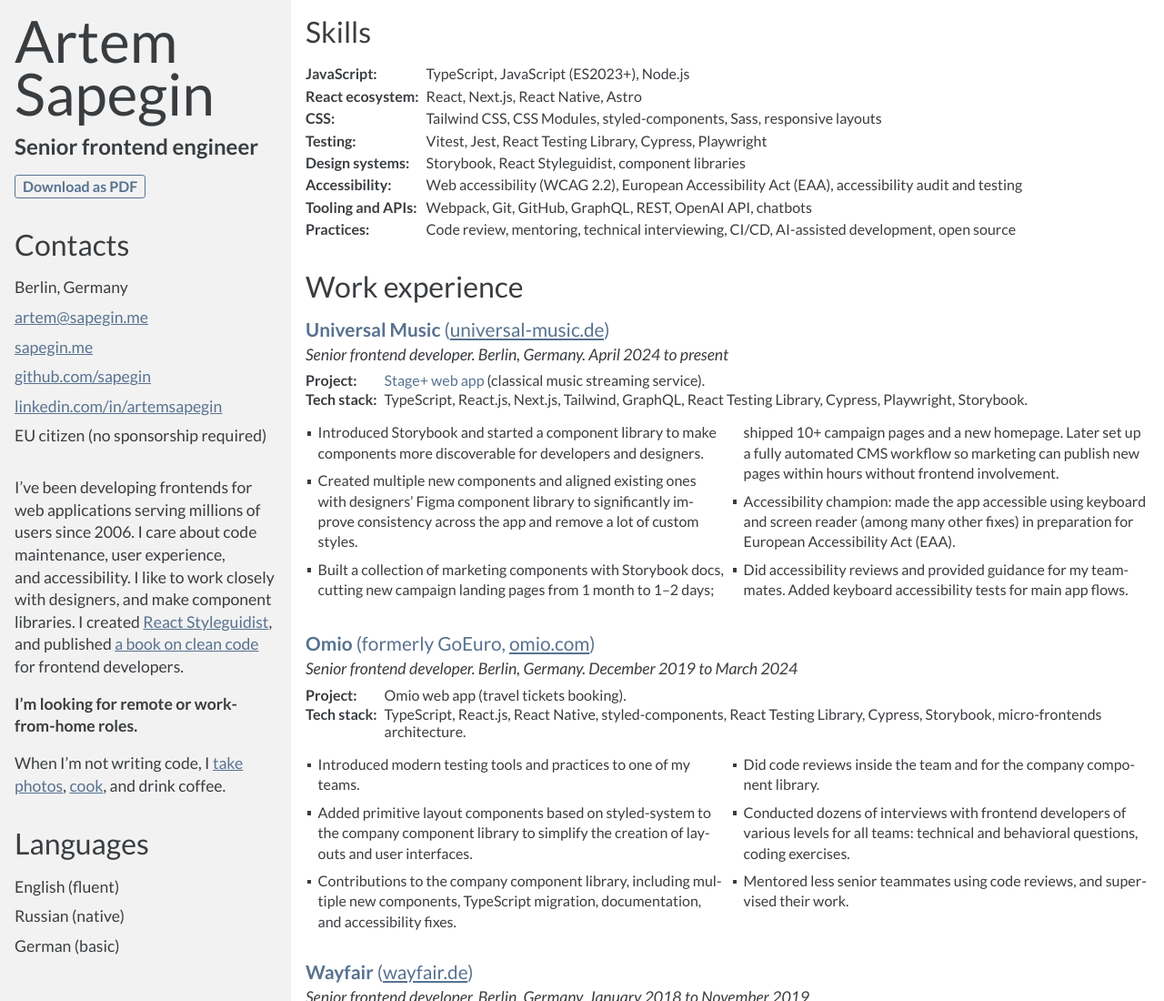
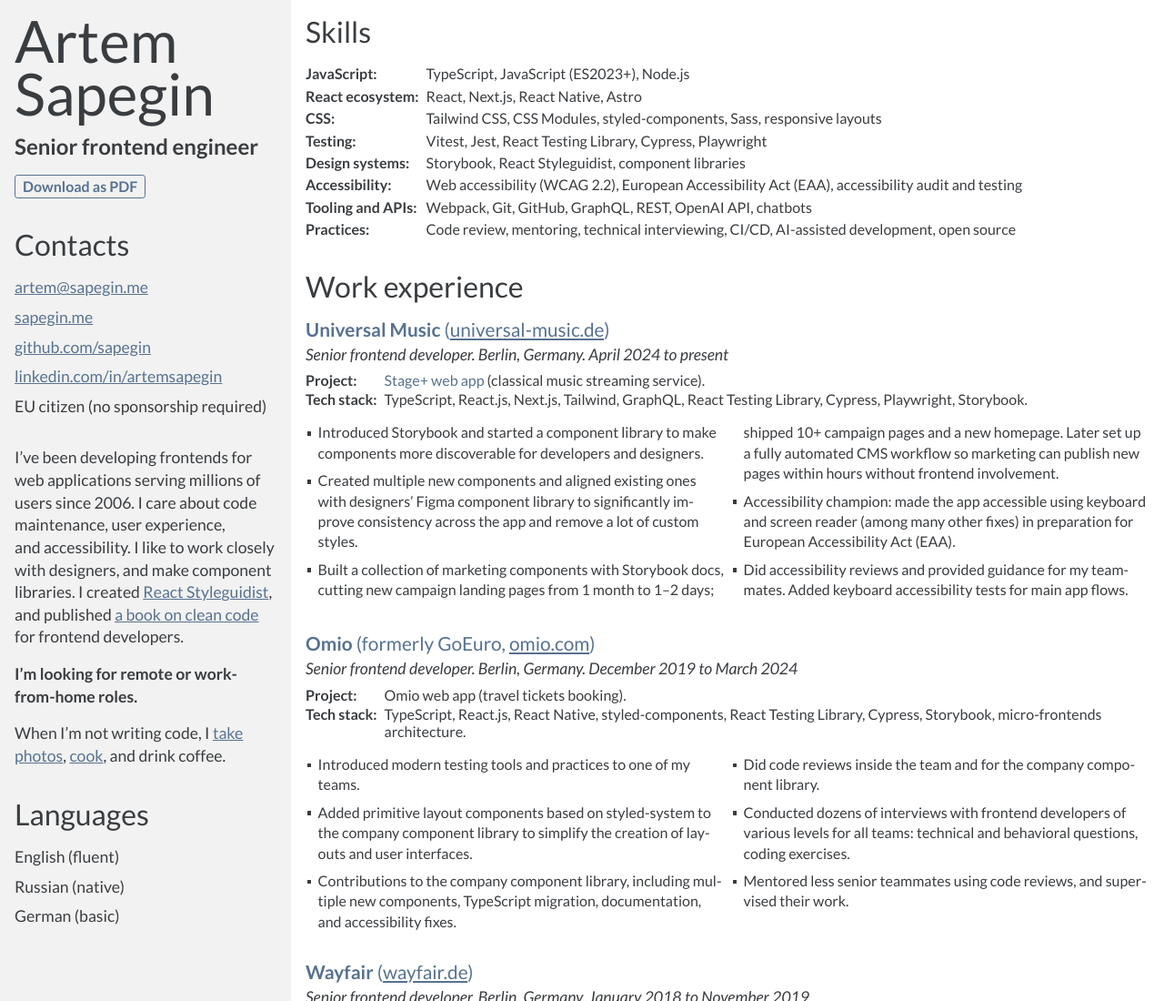
Before and after one commit to sapegin/cv, a website: page public/index.html in a window 1280 px wide. Shown: the top 1100 px of the page at 91% size. Drawn offline with Linux system fonts and the light colour scheme.

Commit message:
Hide location

```diff
--- a/public/index.html
+++ b/public/index.html
@@ -49,7 +49,6 @@
 					<ul>
 						<li class="contact-meta">
 							<span class="contact-meta__label sr-only">Location:</span>
-							Berlin, Germany
 						</li>
 						<li class="phone">
 							<a href="tel:+4915259003798">+49 152 5900 3798</a>
```
